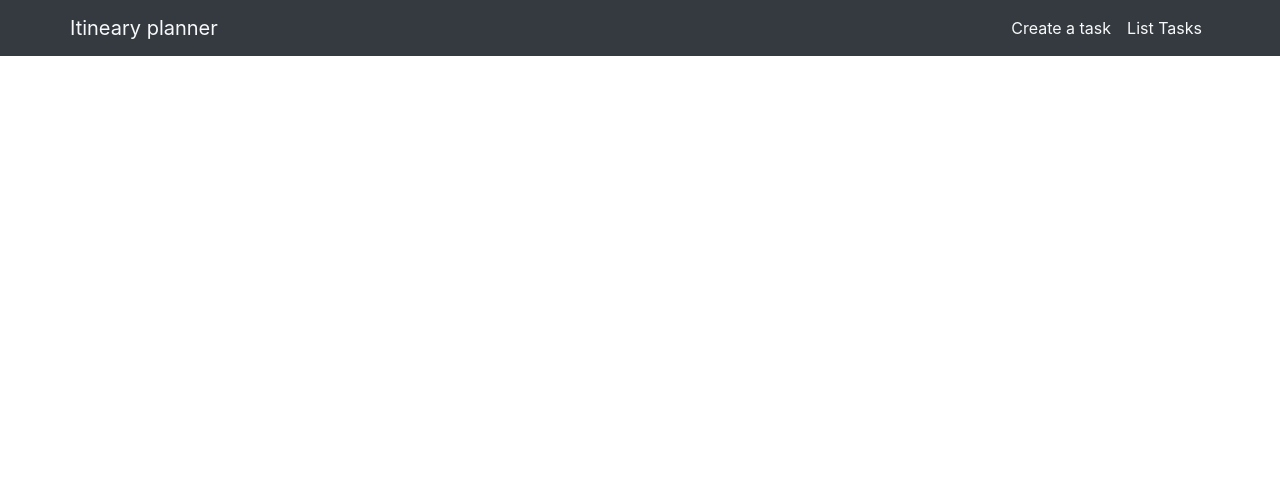
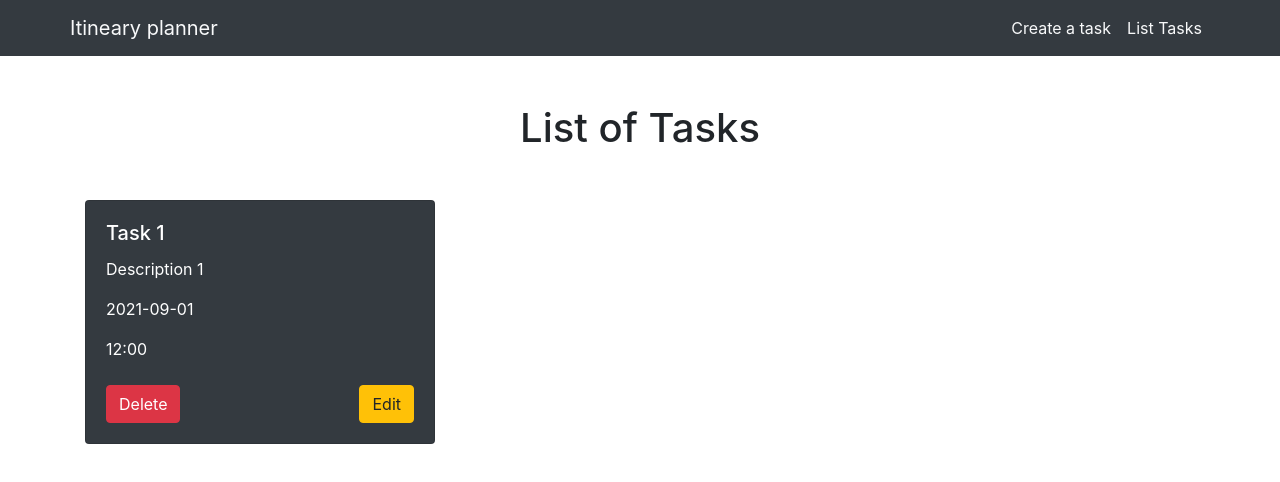
Before and after one commit to HarshKhanpara/mtm-frontend-Harsh_Khanpara, a React (Create React App) app: page / in a window 1280 px wide. Shown: the top 482 px of the page. Built offline with nearby package versions, Linux system fonts and the light colour scheme.

Commit message:
Solved first iteration

```diff
--- a/src/components/Navbar.jsx
+++ b/src/components/Navbar.jsx
@@ -5,12 +5,20 @@ import Navbar from 'react-bootstrap/Navbar';
 import TaskInput from './taskInput';
 import ListTasks from './ListTasks';
 import { useState } from 'react';
+import { useEffect } from 'react';
 
 
 const Navigator = ({tasks,setTasks}) => {
     const [show, setShow] = React.useState(false)
-    const [listTask, setListTask] = React.useState(false)
+    const [listTask, setListTask] = React.useState(true)
     const [activeComponent, setActiveComponent] = useState('');
+
+    //Run at the start
+    useEffect(() => {
+        setActiveComponent("list")
+    }
+    ,[])
+
 
 const handleCreate = () => {
     console.log('Create task')
@@ -46,6 +54,7 @@ const handleList = () => {
    {listTask && activeComponent === 'list' &&
    <ListTasks tasks={tasks}
    setTasks={setTasks}
+   setActiveComponent={setActiveComponent}
     />}
 </>
 )
```
